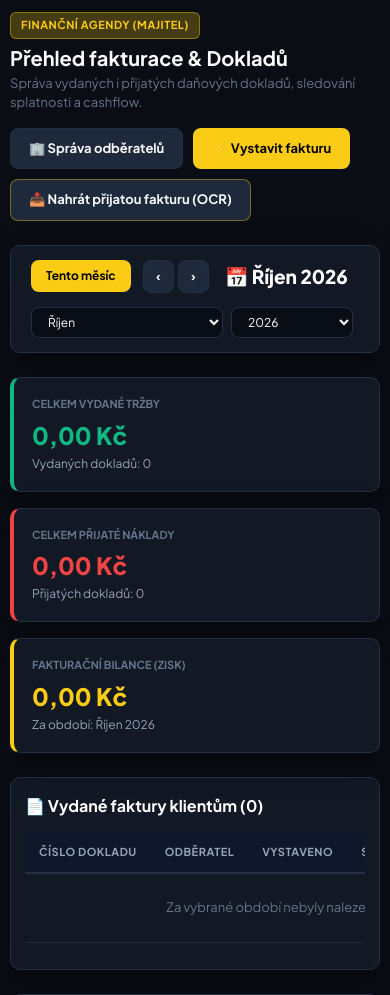
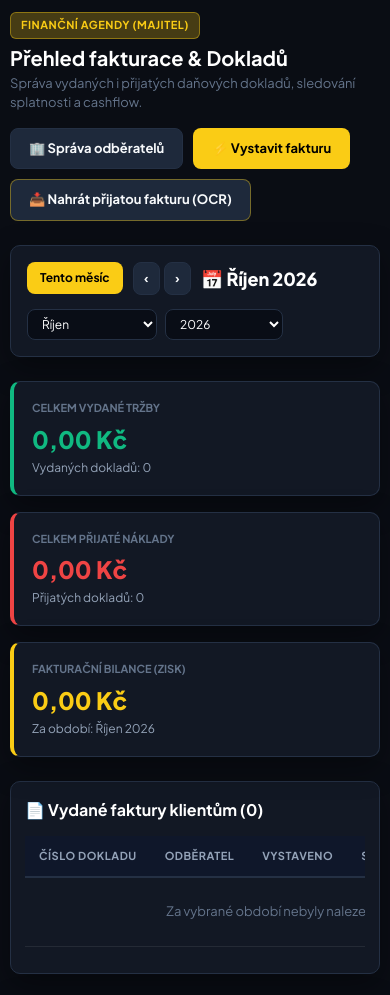
Before and after one commit to lukashejna01/panther-security-test, a Django app: page /faktury/ in a window 390 px wide. Shown: the part 54-1049 px from the top of the page. Run offline with Django 4.2, Linux system fonts and the light colour scheme; the visitor is signed in with stand-in values (Sample User, id 1); data that the repository does not hold is empty.

Commit message:
Oprava zalamovani listy obdobi ve fakturaci pro mobil

```diff
--- a/templates/billing/invoices_list.html
+++ b/templates/billing/invoices_list.html
@@ -16,31 +16,33 @@
     </div>
 </div>
 
-<!-- OVLÁDACÍ LIŠTA OBDOBÍ -->
-<div class="card" style="padding: 14px 20px; margin-bottom: 24px;">
+<!-- OVLÁDACÍ LIŠTA OBDOBÍ (PLNĚ RESPONZIVNÍ PRO MOBILY) -->
+<div class="card" style="padding: 16px; margin-bottom: 24px;">
     <div style="display: flex; justify-content: space-between; align-items: center; flex-wrap: wrap; gap: 14px;">
-        <div style="display: flex; align-items: center; gap: 12px; flex-wrap: wrap;">
-            <a href="?year={{ now.year }}&month={{ now.month }}" class="btn {% if is_current_month %}btn-primary{% else %}btn-secondary{% endif %}" style="padding: 6px 14px; font-size: 12px;">
+        <!-- Levá část: Tlačítko, šipky a název období -->
+        <div style="display: flex; align-items: center; gap: 10px; flex-wrap: wrap; max-width: 100%;">
+            <a href="?year={{ now.year }}&month={{ now.month }}" class="btn {% if is_current_month %}btn-primary{% else %}btn-secondary{% endif %}" style="padding: 6px 12px; font-size: 12px; white-space: nowrap;">
                 Tento měsíc
             </a>
 
-            <div style="display: flex; gap: 4px;">
-                <a href="?year={{ prev_year }}&month={{ prev_month }}" class="btn btn-secondary" style="padding: 6px 12px; font-size: 13px; font-weight: bold;" title="Předchozí měsíc">‹</a>
-                <a href="?year={{ next_year }}&month={{ next_month }}" class="btn btn-secondary" style="padding: 6px 12px; font-size: 13px; font-weight: bold;" title="Další měsíc">›</a>
+            <div style="display: inline-flex; gap: 4px;">
+                <a href="?year={{ prev_year }}&month={{ prev_month }}" class="btn btn-secondary" style="padding: 6px 10px; font-size: 13px; font-weight: bold;" title="Předchozí měsíc">‹</a>
+                <a href="?year={{ next_year }}&month={{ next_month }}" class="btn btn-secondary" style="padding: 6px 10px; font-size: 13px; font-weight: bold;" title="Další měsíc">›</a>
             </div>
 
-            <h2 style="font-size: 19px; font-weight: 800; color: #fff; margin: 0 0 0 4px;">📅 {{ period_title }}</h2>
+            <h2 style="font-size: 18px; font-weight: 800; color: #fff; margin: 0; white-space: nowrap;">📅 {{ period_title }}</h2>
         </div>
 
-        <form method="get" style="display: flex; align-items: center; gap: 8px; margin: 0;">
-            <select name="month" class="form-control" style="width: auto; padding: 6px 12px; font-size: 12px;" onchange="this.form.submit()">
-                <option value="all" {% if month_param == 'all' %}selected{% endif %}>Celý rok (všechny měsíce)</option>
+        <!-- Pravá část: Roletky výběru (na mobilu se složí do bloku) -->
+        <form method="get" style="display: flex; align-items: center; gap: 8px; margin: 0; flex-wrap: wrap; width: auto; max-width: 100%;">
+            <select name="month" class="form-control" style="width: auto; min-width: 130px; max-width: 100%; padding: 6px 10px; font-size: 12px;" onchange="this.form.submit()">
+                <option value="all" {% if month_param == 'all' %}selected{% endif %}>Celý rok (vše)</option>
                 {% for m_num, m_name in months_list %}
                     <option value="{{ m_num }}" {% if month_param == m_num|stringformat:"s" %}selected{% endif %}>{{ m_name }}</option>
                 {% endfor %}
             </select>
 
-            <select name="year" class="form-control" style="width: auto; padding: 6px 12px; font-size: 12px;" onchange="this.form.submit()">
+            <select name="year" class="form-control" style="width: auto; min-width: 100px; max-width: 100%; padding: 6px 10px; font-size: 12px;" onchange="this.form.submit()">
                 <option value="all" {% if year_param == 'all' %}selected{% endif %}>Všechny roky</option>
                 {% for y in available_years %}
                     <option value="{{ y }}" {% if year_param == y|stringformat:"s" %}selected{% endif %}>{{ y }}</option>
@@ -51,7 +53,7 @@
 </div>
 
 <!-- SOUHRNNÉ KARTY -->
-<div style="display: grid; grid-template-columns: repeat(auto-fit, minmax(240px, 1fr)); gap: 16px; margin-bottom: 24px;">
+<div style="display: grid; grid-template-columns: repeat(auto-fit, minmax(220px, 1fr)); gap: 16px; margin-bottom: 24px;">
     <div class="card" style="margin: 0; padding: 18px; border-left: 4px solid #10b981;">
         <div style="font-size: 11px; color: var(--text-muted); text-transform: uppercase; font-weight: 700;">Celkem vydané tržby</div>
         <div style="font-size: 24px; font-weight: 800; color: #10b981; margin-top: 4px;">{{ total_outgoing }} Kč</div>
@@ -122,16 +124,16 @@
                         <div style="display: inline-flex; gap: 6px;">
                             {% if inv.status == 'PAID' %}
                                 <a href="{% url 'invoice_toggle_payment' inv.id %}?next={{ request.get_full_path|urlencode }}" class="btn btn-secondary" style="padding: 4px 8px; font-size: 11px; background: rgba(239,68,68,0.15); border-color: rgba(239,68,68,0.3); color: #fca5a5;" title="Označit jako neuhrazenou">
-                                    ↩ Zrušit úhradu
+                                    ↩ Zrušit
                                 </a>
                             {% else %}
                                 <a href="{% url 'invoice_toggle_payment' inv.id %}?next={{ request.get_full_path|urlencode }}" class="btn btn-secondary" style="padding: 4px 8px; font-size: 11px; background: rgba(16,185,129,0.15); border-color: rgba(16,185,129,0.3); color: #6ee7b7;" title="Označit jako zaplacenou">
-                                    ✓ Označit uhrazeno
+                                    ✓ Uhrazeno
                                 </a>
                             {% endif %}
 
                             <a href="{% url 'invoice_detail' inv.variable_symbol|default:inv.invoice_number %}" target="_blank" class="btn btn-secondary" style="padding: 4px 8px; font-size: 11px;">
-                                🖨️ PDF / Tisk
+                                🖨️ PDF
                             </a>
                             <a href="{% url 'invoice_delete' inv.id %}?next={{ request.get_full_path|urlencode }}" class="btn btn-secondary" style="padding: 4px 8px; font-size: 11px; color: #fca5a5; border-color: rgba(239,68,68,0.3);" title="Smazat doklad">
                                 🗑️
```
